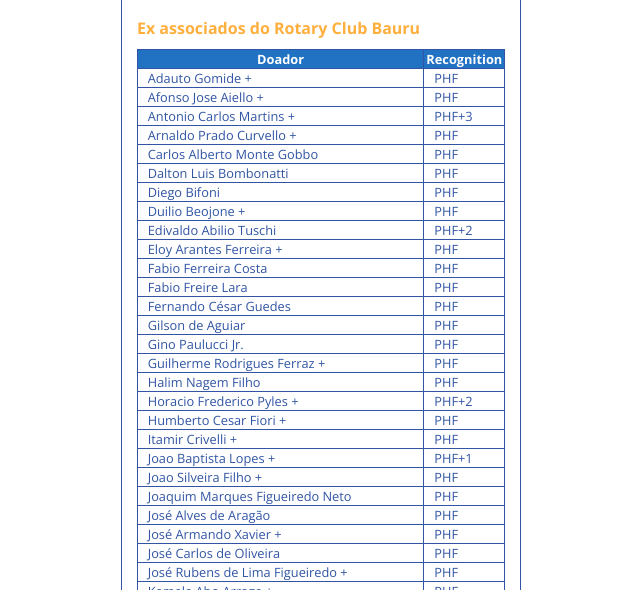
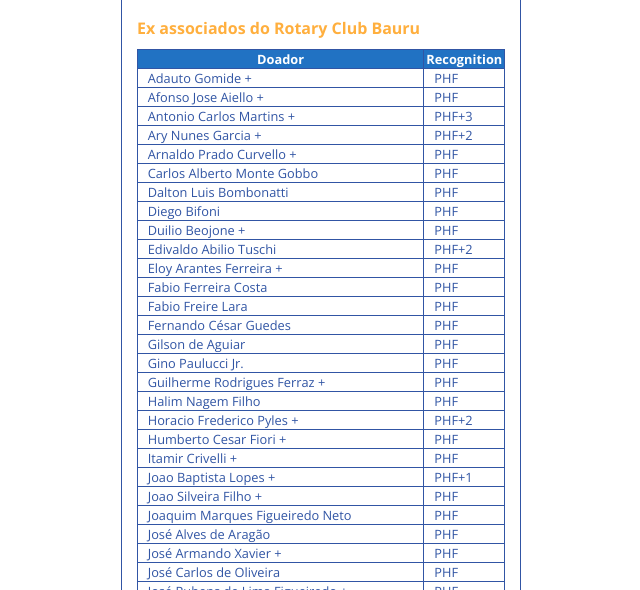
Before and after one commit to ImpactoPositivo/rotary2023-24, a plain HTML site: page _textos/phf_ex_rot.html in a window 1280 px wide. Shown: the part 210-800 px from the top of the page, without its empty margins (319-959 px from the left). Drawn offline with nearby package versions, Linux system fonts and the light colour scheme.

Commit message:
Atualizei PHF honorários

```diff
--- a/_textos/phf_ex_rot.html
+++ b/_textos/phf_ex_rot.html
@@ -37,6 +37,7 @@
                     <tr><td>Adauto Gomide +</td><td>PHF</td></tr>
                     <tr><td>Afonso Jose Aiello +</td><td>PHF</td></tr>
                     <tr><td>Antonio Carlos Martins +</td><td>PHF+3</td></tr>
+                    <tr><td>Ary Nunes Garcia +</td><td>PHF+2</td></tr>
                     <tr><td>Arnaldo Prado Curvello +</td><td>PHF</td></tr>
                     <tr><td>Carlos Alberto Monte Gobbo</td><td>PHF</td></tr>
                     <tr><td>Dalton Luis Bombonatti</td><td>PHF</td></tr>
```
Also changed, not shown: _textos/phf.html (+0 -1 lines).
